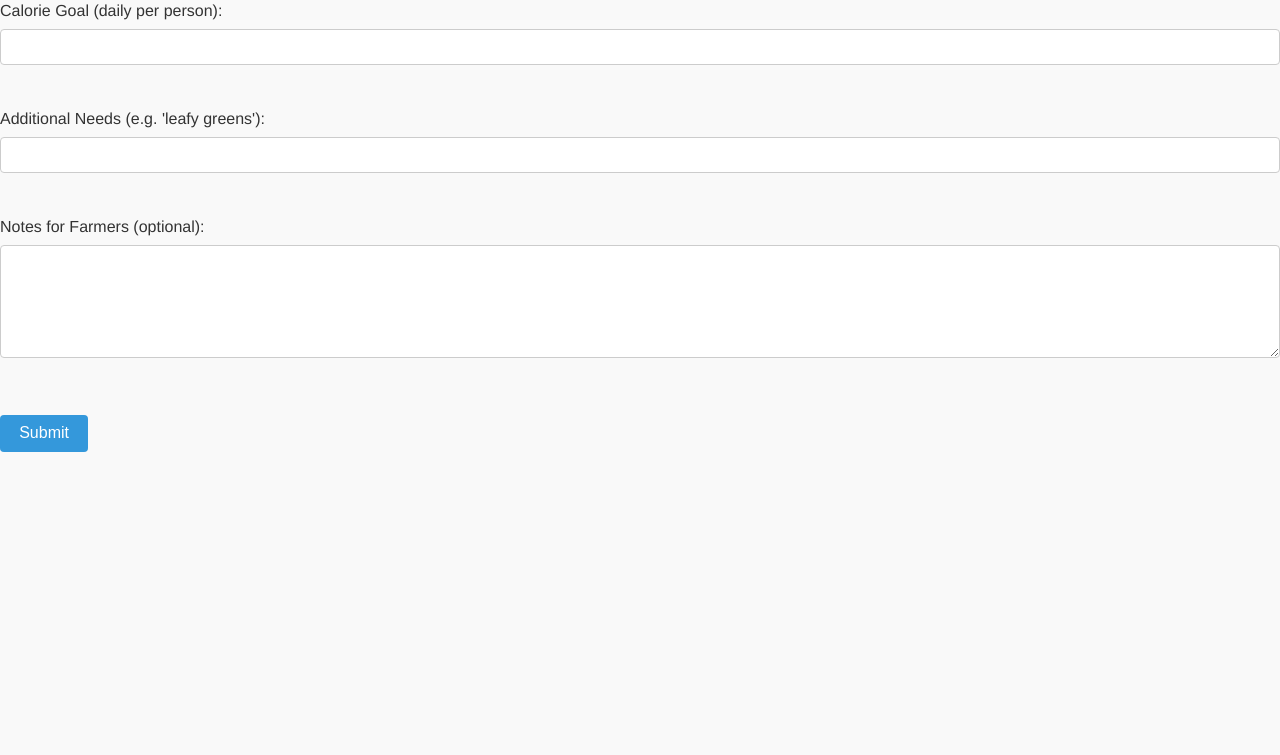
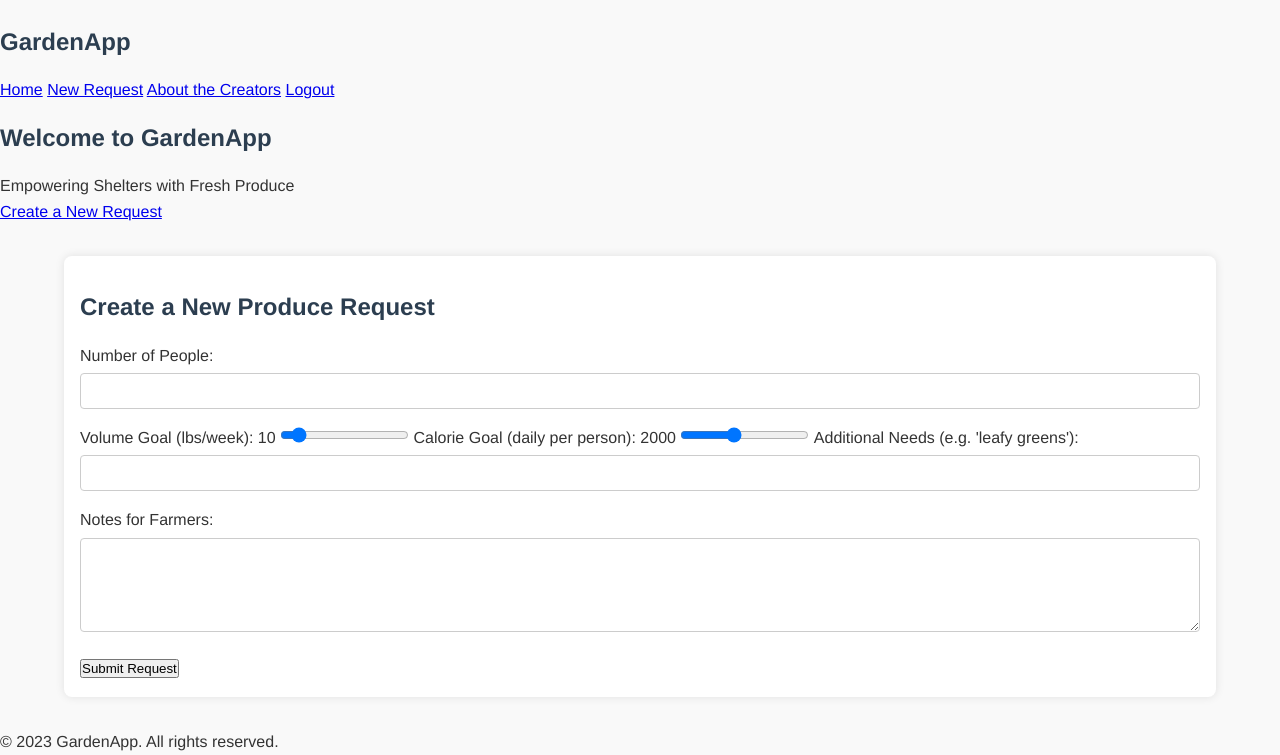
Before and after one commit to akshajnad/Verdant, a Flask app: template templates/request_form.html in a window 1280 px wide. Shown: the part 301-1056 px from the top of the page. Before the commit the page ends 753 px from the top, so only its background shows below. Run offline with Flask 3, Linux system fonts and the light colour scheme; the template is opened without the code that fills it, so the values that code supplies are empty.

Commit message:
Update request_form.html

```diff
--- a/templates/request_form.html
+++ b/templates/request_form.html
@@ -1,29 +1,27 @@
-<!DOCTYPE html>
-<html>
-<head>
-    <title>New Produce Request</title>
-    <link rel="stylesheet" href="{{ url_for('static', filename='styles.css') }}">
-</head>
-<body>
-<h1>New Produce Request</h1>
+<!-- templates/request_form.html -->
+{% extends "layout.html" %}
+{% block title %}New Produce Request | GardenApp{% endblock %}
+
+{% block content %}
+<h2>Create a New Produce Request</h2>
 <form method="POST">
-    <label>Number of People:</label><br>
-    <input type="number" name="num_people" required><br><br>
+  <label>Number of People:</label>
+  <input type="number" name="num_people" required>
 
-    <label>Volume Goal (lbs/week):</label><br>
-    <input type="number" step="0.1" name="volume_goal"><br><br>
+  <label>Volume Goal (lbs/week): <span id="volumeValue">10</span></label>
+  <input type="range" name="volume_goal" min="0" max="100" step="1" value="10"
+         oninput="document.getElementById('volumeValue').textContent = this.value" />
 
-    <label>Calorie Goal (daily per person):</label><br>
-    <input type="number" step="0.1" name="calorie_goal"><br><br>
+  <label>Calorie Goal (daily per person): <span id="calorieValue">2000</span></label>
+  <input type="range" name="calorie_goal" min="0" max="5000" step="10" value="2000"
+         oninput="document.getElementById('calorieValue').textContent = this.value" />
 
-    <label>Additional Needs (e.g. 'leafy greens'):</label><br>
-    <input type="text" name="additional_needs"><br><br>
+  <label>Additional Needs (e.g. 'leafy greens'):</label>
+  <input type="text" name="additional_needs">
 
-    <!-- NEW: Shelter notes -->
-    <label>Notes for Farmers (optional):</label><br>
-    <textarea name="shelter_notes" rows="5"></textarea><br><br>
+  <label>Notes for Farmers:</label>
+  <textarea name="shelter_notes" rows="4"></textarea>
 
-    <input type="submit" value="Submit" class="btn">
+  <button type="submit" class="fancy-button">Submit Request</button>
 </form>
-</body>
-</html>
+{% endblock %}
```
